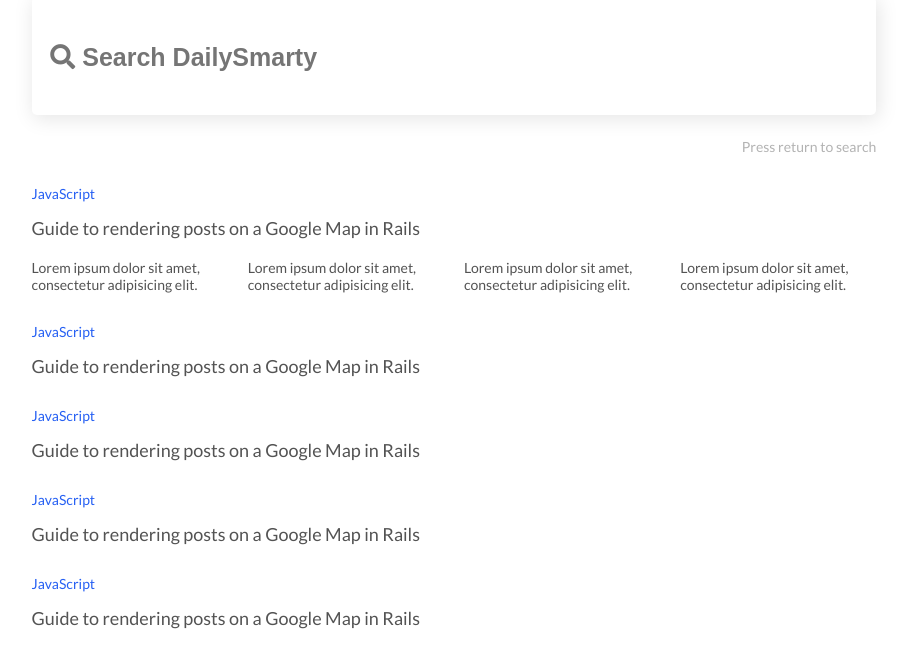
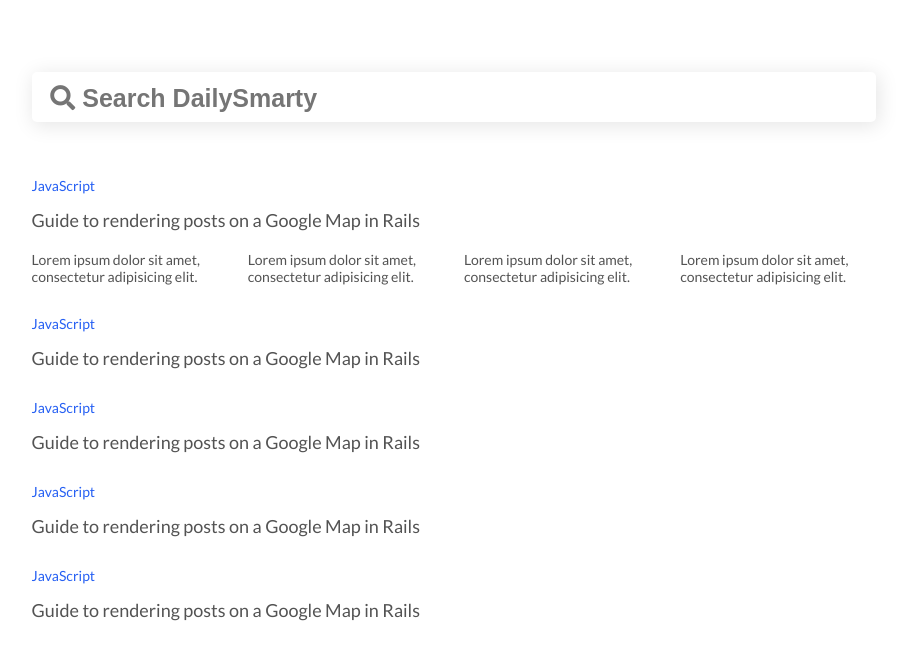
Before and after one commit to rhyusarmiento/dailysmarty-search, a plain HTML site: page jordan_solution/results.html in a window 1280 px wide. Shown: the part 130-798 px from the top of the page, without its empty margins (186-1096 px from the left). Drawn offline with Linux system fonts and the light colour scheme.

Commit message:
Implementing Shared Styles for Custom Input Elements to Decrease Code Duplication

```diff
--- a/jordan_solution/results.html
+++ b/jordan_solution/results.html
@@ -24,9 +24,8 @@
         <img src="images/ds_circle_logo.png" alt="" />
       </div>
 
-      <div class="homepage-search-bar">
+      <div class="search-bar results-search-bar">
         <input type="text" placeholder="&#xf002; Search DailySmarty" />
-        <p>Press return to search</p>
       </div>
 
       <div class="results-posts-wrapper">
--- a/jordan_solution/styles/main.css
+++ b/jordan_solution/styles/main.css
@@ -38,18 +38,27 @@ html {
   width: 10.5rem;
 }
 
-.homepage-search-bar {
+.search-bar {
   grid-column: 1/-1;
   grid-row: 2;
 }
 
-.homepage-search-bar input {
+.search-bar input {
   width: 66vw;
-  height: 11.8rem;
   padding-left: 0.75em;
 }
 
-.homepage-search-bar input[type="text"] {
+.homepage-search-bar input {
+  height: 11.8rem;
+}
+
+.results-search-bar input {
+  height: 5rem;
+  margin-bottom: 1em;
+  margin-top: 3em;
+}
+
+.search-bar input[type="text"] {
   font-size: 2.5em;
   font-family: "Font Awesome\ 5 Free", Arial, Helvetica, sans-serif;
   font-weight: 600;
@@ -59,18 +68,18 @@ html {
   border-radius: 0.5rem;
 }
 
-.homepage-search-bar input[type="text"]::placeholer {
+.search-bar input[type="text"]::placeholer {
   font-family: "Font Awesome\ 5 Free", Arial, Helvetica, sans-serif;
   font-weight: 600;
   color: #a4a4a4;
 }
 
-.homepage-search-bar input[type="text"]:focus {
+.search-bar input[type="text"]:focus {
   outline: none;
   box-shadow: 2px 3px 20px 1px rgba(0, 0, 0, 0.3);
 }
 
-.homepage-search-bar p {
+.search-bar p {
   color: #b3b3b3;
   font-size: 1.4rem;
   line-height: 1.7rem;
```
Also changed, not shown: jordan_solution/index.html (+1 -1 lines).
